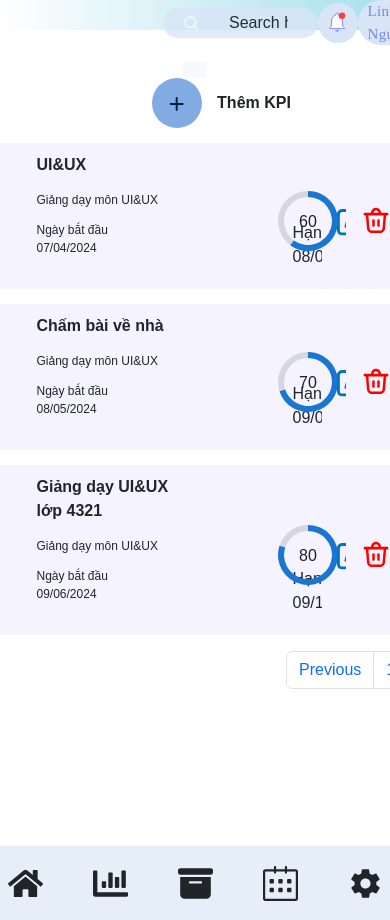
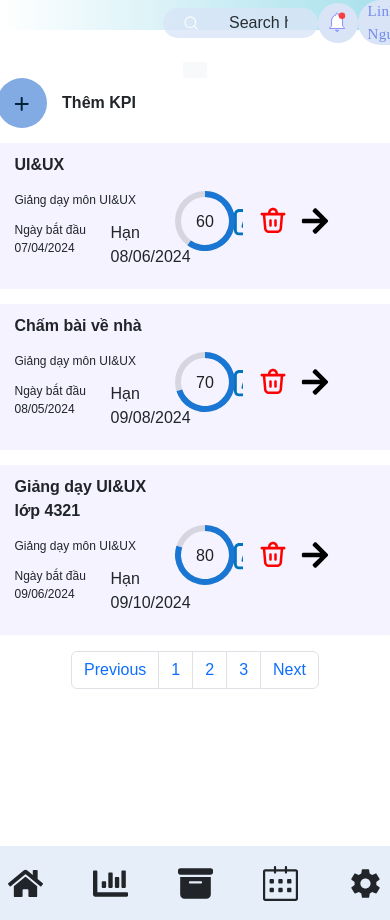
Before and after one commit to iaht211/UIUX-2023.2, a React (Create React App) app: page /kpi/giangday in a window 390 px wide. Built offline with nearby package versions, Linux system fonts and the light colour scheme.

Commit message:
fix kpi page mobile

```diff
--- a/src/components/KPI/GiangDay.scss
+++ b/src/components/KPI/GiangDay.scss
@@ -18,6 +18,9 @@ $mobile-width: 480;
     .button {
         padding-left: 53px;
 
+        @include mobile() {
+            margin-left: -310px;
+        }
         .add-button {
             background-color: #82AAE3;
             border-radius: 50%;
--- a/src/components/KPI/ItemKPI.scss
+++ b/src/components/KPI/ItemKPI.scss
@@ -43,8 +43,8 @@ ul {
         margin-left: -202px;
 
         @include mobile {
-            margin-left: 0px;
-            width: 191px;
+            margin-left: -125px;
+            width: 110px;
         }
 
         .header {
@@ -90,6 +90,7 @@ ul {
                     width: 171px;
                     height: 68px;
                     flex-direction: column;
+                    margin-right: 0px;
                 }
 
                 span {
--- /dev/null
+++ b/src/components/KPI/Pagnigation.scss
@@ -0,0 +1,18 @@
+$mobile-width: 480;
+
+@mixin mobile {
+    @media (max-width: #{$mobile-width - 1px}) {
+        @content;
+    }
+}
+
+.pagination {
+    margin-left: 430px;
+}
+
+@include mobile() {
+    .pagination {
+
+        margin-left: 0px;
+    }
+}
--- a/src/components/KPI/Pagnination.js
+++ b/src/components/KPI/Pagnination.js
@@ -1,8 +1,9 @@
+import './Pagnigation.scss'
 const Pagnination = () => {
     return (
         <>
             <nav aria-label="Page navigation example">
-                <ul class="pagination" style={{marginLeft: '430px'}}>
+                <ul class="pagination">
                     <li class="page-item"><a class="page-link" href="#">Previous</a></li>
                     <li class="page-item"><a class="page-link" href="#">1</a></li>
                     <li class="page-item"><a class="page-link" href="#">2</a></li>
```
